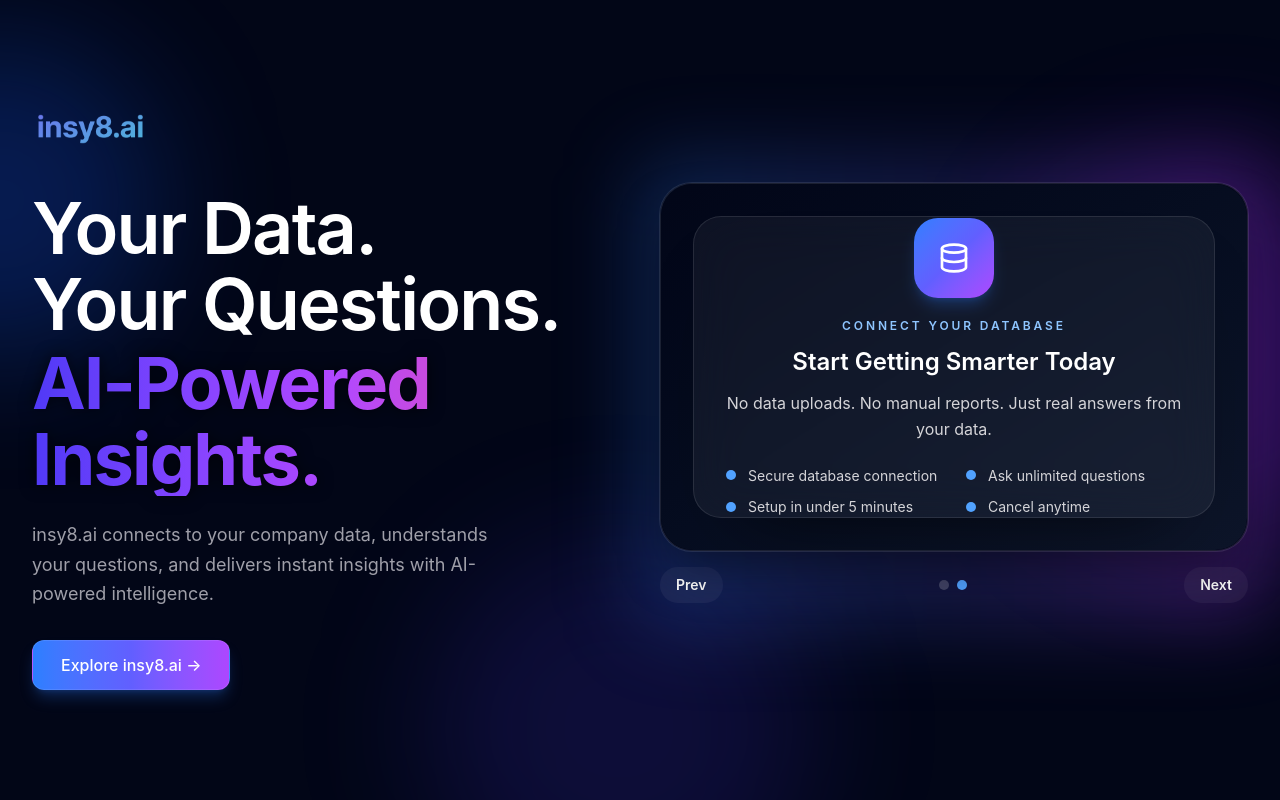
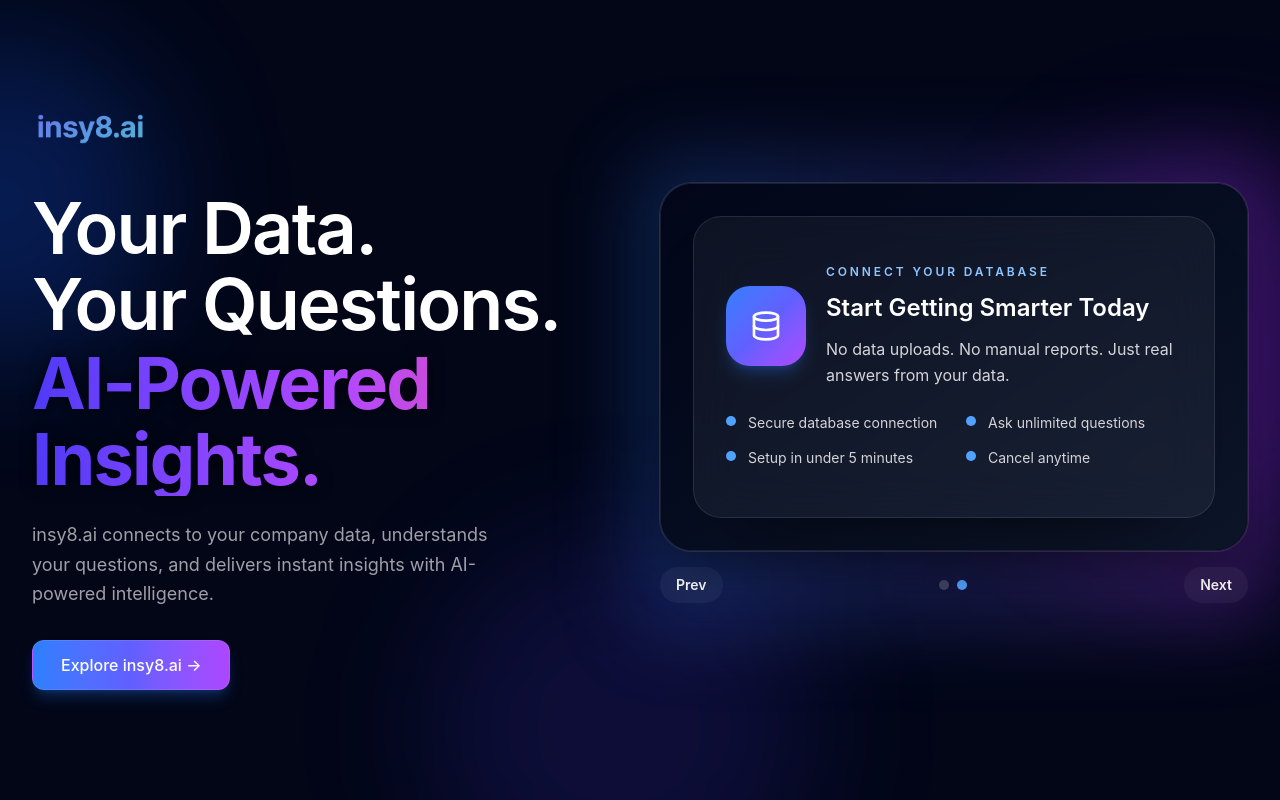
Before and after one commit to abhibiz/insy8Landing, a React (Vite) app: page / in a window 1280 px wide. Shown: the top 800 px of the page. Built offline with nearby package versions, Linux system fonts and the light colour scheme.

Commit message:
updated hero section

```diff
--- a/src/components/sections/HeroSection.jsx
+++ b/src/components/sections/HeroSection.jsx
@@ -181,7 +181,7 @@ export default function HeroSection() {
                     <div className="absolute inset-0 overflow-hidden rounded-[2rem] bg-gradient-to-br from-slate-950/95 to-slate-900/90 p-6 sm:p-8">
                       <div className="flex h-full items-center justify-center rounded-[1.75rem] border border-white/10 bg-white/5 p-6 shadow-[0_40px_80px_-50px_rgba(0,0,0,0.8)] backdrop-blur-xl sm:p-8">
                         <div className="w-full max-w-lg space-y-6">
-                          <div className="flex flex-col items-center gap-5 text-center">
+                          <div className="grid place-items-center gap-5 text-center sm:grid-cols-[auto_minmax(0,1fr)] sm:place-items-start sm:text-left lg:items-center">
                             <div className="flex h-20 w-20 shrink-0 items-center justify-center rounded-3xl bg-gradient-to-br from-blue-500 via-indigo-500 to-purple-500 text-white shadow-lg shadow-blue-500/25">
                               <Database className="h-8 w-8" aria-hidden />
                             </div>
@@ -201,17 +201,17 @@ export default function HeroSection() {
                           <div className="grid gap-6 sm:grid-cols-2 sm:items-center sm:justify-items-center lg:justify-items-stretch">
                             <ul className="space-y-3">
                               {previewBulletsPrimary.map((item) => (
-                                <li key={item} className="flex items-center gap-3 text-sm leading-snug text-zinc-300">
-                                  <span className="inline-flex h-2.5 w-2.5 shrink-0 rounded-full bg-blue-400" aria-hidden />
-                                  <span className="sm:whitespace-nowrap">{item}</span>
+                                <li key={item} className="flex items-start gap-3 text-sm leading-relaxed text-zinc-300">
+                                  <span className="mt-1 inline-flex h-2.5 w-2.5 shrink-0 rounded-full bg-blue-400" aria-hidden />
+                                  <span>{item}</span>
                                 </li>
                               ))}
                             </ul>
                             <ul className="space-y-3">
                               {previewBulletsSecondary.map((item) => (
-                                <li key={item} className="flex items-center gap-3 text-sm leading-snug text-zinc-300">
-                                  <span className="inline-flex h-2.5 w-2.5 shrink-0 rounded-full bg-blue-400" aria-hidden />
-                                  <span className="sm:whitespace-nowrap">{item}</span>
+                                <li key={item} className="flex items-start gap-3 text-sm leading-relaxed text-zinc-300">
+                                  <span className="mt-1 inline-flex h-2.5 w-2.5 shrink-0 rounded-full bg-blue-400" aria-hidden />
+                                  <span>{item}</span>
                                 </li>
                               ))}
                             </ul>
```
